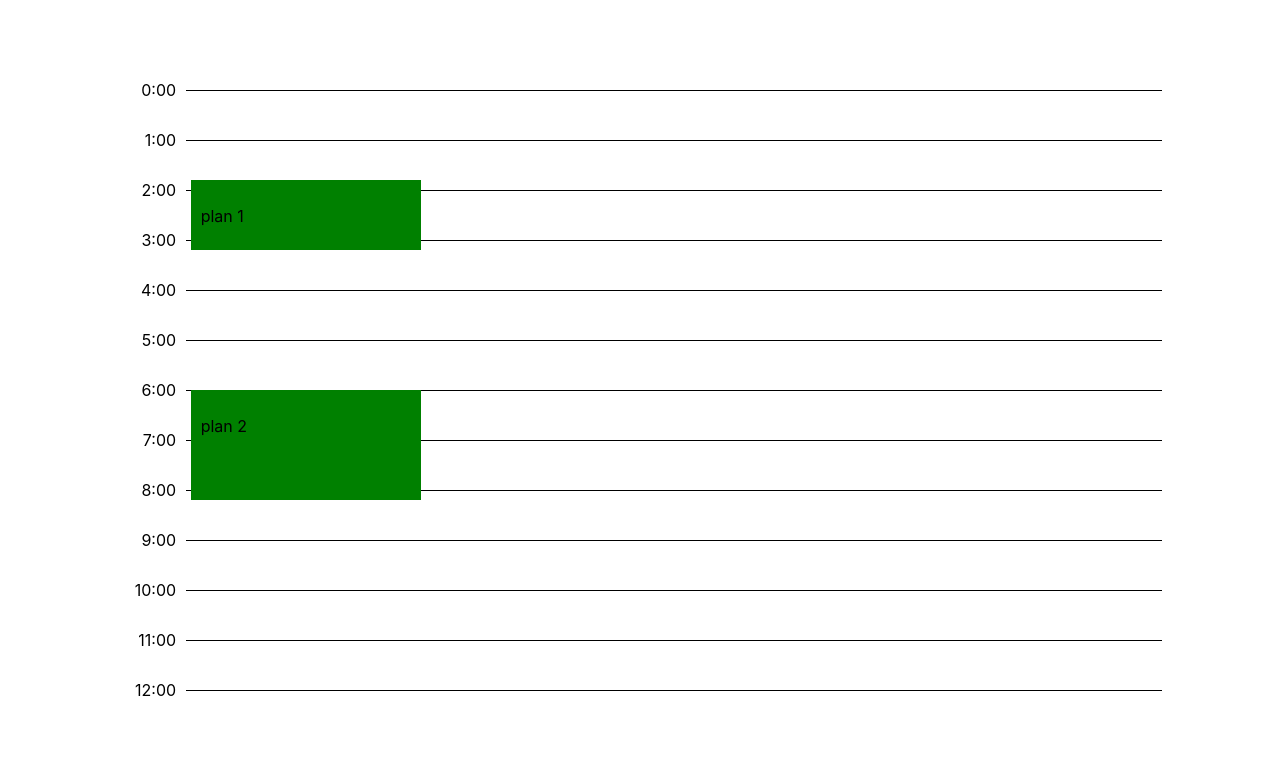
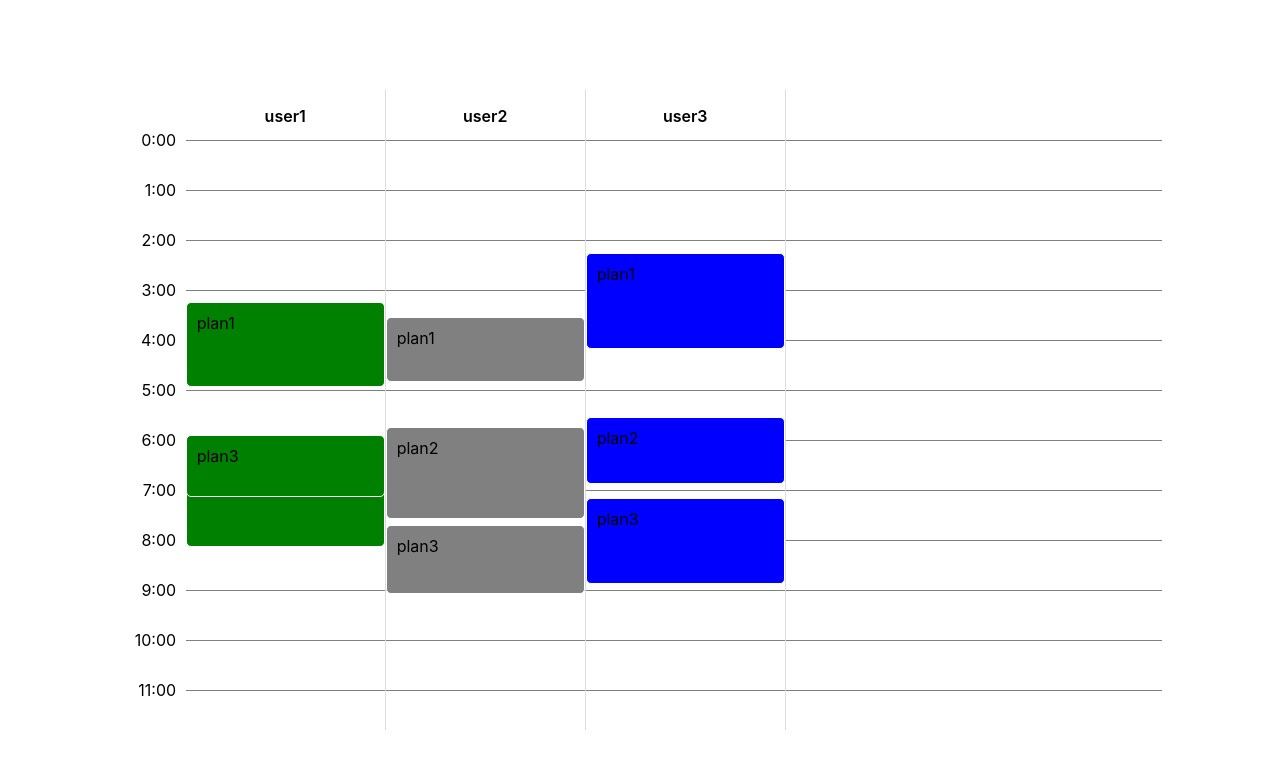
Before and after one commit to Chimpaya/CalendarCol, a React (Create React App) app: page / in a window 1280 px wide. Shown: the top 768 px of the page. Built offline with nearby package versions, Linux system fonts and the light colour scheme.

Commit message:
Add mockup data. Show plan with random top and length.

```diff
--- a/src/App.js
+++ b/src/App.js
@@ -3,8 +3,10 @@ import ShareCalendar from './share-calendar'
 function App() {
   return (
     <div style={{ height: '100vh', width: '100%', justifyContent: 'center', alignItems: 'center', display: 'flex' }}>
+      <div style={{ height: '80%', width: '80%' }}>
+        <ShareCalendar />
+      </div>
 
-      <ShareCalendar />
 
     </div>
   );
--- /dev/null
+++ b/src/share-calendar/ShareCalendar-Bar.js
@@ -0,0 +1,37 @@
+import React from 'react'
+import { getBarTitle } from './ShareCalendar-title_helper'
+
+function getRandomInt(min, max) {
+  min = Math.ceil(min);
+  max = Math.floor(max);
+  return Math.floor(Math.random() * (max - min + 1)) + min;
+}
+
+function Bar({ type, color, data, index }) {
+  const renderBar = () => {
+    const { height, top } = data
+    const title = getBarTitle(data, type)
+
+    return (
+      <div style={{
+        width: '100%',
+        height: getRandomInt(60, 100),
+        top: getRandomInt(90 * index, 170 * index),
+        backgroundColor: color,
+        position: 'absolute',
+        padding: 10,
+        boxSizing: 'border-box',
+        borderRadius: 5,
+        border: '1px solid white'
+      }}>
+        {title}
+      </div>
+
+    )
+  }
+  return (
+    renderBar()
+  )
+}
+
+export default Bar
--- a/src/share-calendar/ShareCalendar-BarColumn.js
+++ b/src/share-calendar/ShareCalendar-BarColumn.js
@@ -1,19 +1,30 @@
 import React from 'react'
+import Bar from './ShareCalendar-Bar'
+import { getColumnLabel } from './ShareCalendar-title_helper'
+function BarColumn({ columnData, barType, labelType }) {
 
-function BarColumn() {
+    const renderColumn = () => {
+        const { col_color, col_data, col_info } = columnData
+        let label = getColumnLabel(col_info, labelType)
+
+        return (
+            <div style={{ zIndex: 1, height: '100%', width: 200, borderRight: '1px solid gainsboro', boxSizing: 'border-box' }}>
+                <div style={{ width: '100%', height: 50, }}>
+                    <p style={{ textAlign: 'center', fontWeight: 600 }}>{label}</p>
+                </div>
+                <div style={{ position: 'relative', width: '100%', height: 0 }}>
+                    {
+                        col_data.map((data, index) =>
+                            <Bar key={index} type={barType} color={col_color} data={data} index={index + 1} />
+                        )
+                    }
+                </div>
+
+            </div>
+        )
+    }
     return (
-        <div style={{ zIndex: 1, height: '100%', width: 200, position: 'relative', padding: 5 }}>
-            <div style={{ width: '100%', height: 50, backgroundColor: 'green', position: 'absolute', top: 90, padding: 10 }}>
-                <p>
-                    plan 1
-                                    </p>
-            </div>
-            <div style={{ width: '100%', height: 90, backgroundColor: 'green', position: 'absolute', top: 300, padding: 10 }}>
-                <p>
-                    plan 2
-                                    </p>
-            </div>
-        </div>
+        renderColumn()
     )
 }
 
--- a/src/share-calendar/ShareCalendar-FixedTimeCol.js
+++ b/src/share-calendar/ShareCalendar-FixedTimeCol.js
@@ -7,6 +7,7 @@ function FixedCol({ rowHeight }) {
                 Array(24).fill(null).map((item, index) => {
                     return (
                         <div
+                            key={index}
                             style={{
                                 height: rowHeight,
                                 width: '100%',
--- a/src/share-calendar/ShareCalendar-TimeFrame.js
+++ b/src/share-calendar/ShareCalendar-TimeFrame.js
@@ -11,10 +11,12 @@ function TimeFrame({ rowHeight }) {
                             boxSizing: 'border-box',
                             MozBoxSizing: 'border-box',
                             WebkitBoxSizing: 'border-box',
-                            borderTop: '1px solid black',
+                            borderTop: '1px solid grey',
                             height: rowHeight,
                             width: '100%'
-                        }}>
+                        }}
+                            key={index}
+                        >
 
                         </div>
                     )
--- /dev/null
+++ b/src/share-calendar/ShareCalendar-title_helper.js
@@ -0,0 +1,29 @@
+const getBarTitle = (data, type) => {
+  let title = ''
+  switch (type) {
+    case 'plan':
+      {
+        title = data.title
+        break
+      }
+  }
+
+  return title
+}
+
+const getColumnLabel = (columnData, type) => {
+
+  let label = ''
+  switch (type) {
+    case 'user': {
+      const { name } = columnData
+
+      label = name
+      break
+    }
+  }
+
+  return label
+}
+
+export { getBarTitle, getColumnLabel }
--- a/src/share-calendar/ShareCalendar.js
+++ b/src/share-calendar/ShareCalendar.js
@@ -3,35 +3,85 @@ import TimeFrame from './ShareCalendar-TimeFrame'
 import FixedCol from './ShareCalendar-FixedTimeCol'
 import './ShareCalendar.css'
 import ScrollContainer from 'react-indiana-drag-scroll'
+import BarColumn from './ShareCalendar-BarColumn'
 
 const rowHeight = 50
+const navHeight = 50
+
+const sampleData = [{
+    name: 'user1',
+    color: 'green',
+    user_plans: [{
+        title: 'plan1',
+        start: '2020/02/02 11:10',
+        finish: '2020/02/02 12:34'
+    }, {
+        title: 'plan2',
+        start: '2020/02/02 11:10',
+        finish: '2020/02/02 12:34'
+    },
+    {
+        title: 'plan3',
+        start: '2020/02/02 11:10',
+        finish: '2020/02/02 12:34'
+    }]
+},
+{
+    name: 'user2',
+    color: 'grey',
+    user_plans: [{
+        title: 'plan1',
+        start: '2020/02/02 11:10',
+        finish: '2020/02/02 12:34'
+    }, {
+        title: 'plan2',
+        start: '2020/02/02 11:10',
+        finish: '2020/02/02 12:34'
+    },
+    {
+        title: 'plan3',
+        start: '2020/02/02 11:10',
+        finish: '2020/02/02 12:34'
+    }]
+},
+{
+    name: 'user3',
+    color: 'blue',
+    user_plans: [{
+        title: 'plan1',
+        start: '2020/02/02 11:10',
+        finish: '2020/02/02 12:34'
+    }, {
+        title: 'plan2',
+        start: '2020/02/02 11:10',
+        finish: '2020/02/02 12:34'
+    },
+    {
+        title: 'plan3',
+        start: '2020/02/02 11:10',
+        finish: '2020/02/02 12:34'
+    }]
+}]
 function ShareCalendar() {
     let containerRef = useRef(null)
-    let navRef = useRef(null)
+    const renderDailyPlans = () => {
+        const transformedData = sampleData.map(userData => {
+            return {
+                col_info: userData,
+                col_data: userData.user_plans,
+                col_color: userData.color
+            }
+        })
 
-    // useEffect(() => {
-    //     const { current: container } = containerRef
-    //     const { current: nav } = navRef
-    //     container.addEventListener('scroll', () => {
-    //         nav.scrollLeft = container.scrollLeft
-    //     })
-
-    // }, [containerRef])
-
-    // useEffect(() => {
-    //     const { current: container } = containerRef
-    //     const { current: nav } = navRef
-    //     nav.addEventListener('scroll', () => {
-    //         container.scrollLeft = nav.scrollLeft
-    //     })
-
-    // }, [navRef])
+        return transformedData.map((col, index) => {
+            return <BarColumn key={index} columnData={col} barType={'plan'} labelType={'user'} />
+        })
+    }
 
     return (
         <div style={{
-            width: '80%',
-            height: '80%',
-
+            width: '100%',
+            height: '100%',
         }}>
             <div style={{
                 display: 'flex',
@@ -42,7 +92,7 @@ function ShareCalendar() {
                 paddingLeft: 10,
                 width: '100%'
             }}>
-                <div style={{ width: 50, }}>
+                <div style={{ width: 50, marginTop: 50 }}>
                     <FixedCol rowHeight={rowHeight} />
                 </div>
                 <ScrollContainer
@@ -53,9 +103,9 @@ function ShareCalendar() {
                         width: '100%',
                         display: 'flex',
                         flexGrow: 1,
-                        height: rowHeight * 24 + 20,
+                        height: rowHeight * 24 + navHeight + 20,
                         overflowX: 'auto',
-                        overflowY: 'hidden'
+                        overflowY: 'hidden',
                     }}
                     ref={containerRef}
                 >
@@ -69,30 +119,19 @@ function ShareCalendar() {
                             boxSizing: 'border-box',
                             MozBoxSizing: 'border-box',
                             WebkitBoxSizing: 'border-box',
+                            marginTop: navHeight
                         }}>
                             <TimeFrame rowHeight={rowHeight} />
                         </div>
-                        <div style={{ height: '100%', minWidth: '100%', width: 'auto', display: 'flex', flexDirection: 'row' }}>
-                            <div style={{ zIndex: 1, height: '100%', width: 200, position: 'relative', padding: 5 }}>
-                                <div style={{ width: '100%', height: 50, backgroundColor: 'green', position: 'absolute', top: 90, padding: 10 }}>
-                                    <p>
-                                        plan 1
-                                    </p>
-                                </div>
-                                <div style={{ width: '100%', height: 90, backgroundColor: 'green', position: 'absolute', top: 300, padding: 10 }}>
-                                    <p>
-                                        plan 2
-                                    </p>
-                                </div>
-                            </div>
-
+                        <div style={{ height: '100%', zIndex: 99, minWidth: '100%', width: 'auto', display: 'flex', flexDirection: 'row' }}>
+                            {renderDailyPlans()}
                         </div>
                     </div>
                 </ScrollContainer>
 
             </div>
 
-        </div>
+        </div >
 
 
     )
```
Also changed, not shown: 1 other file (tests, documents, lock files or other folders).
